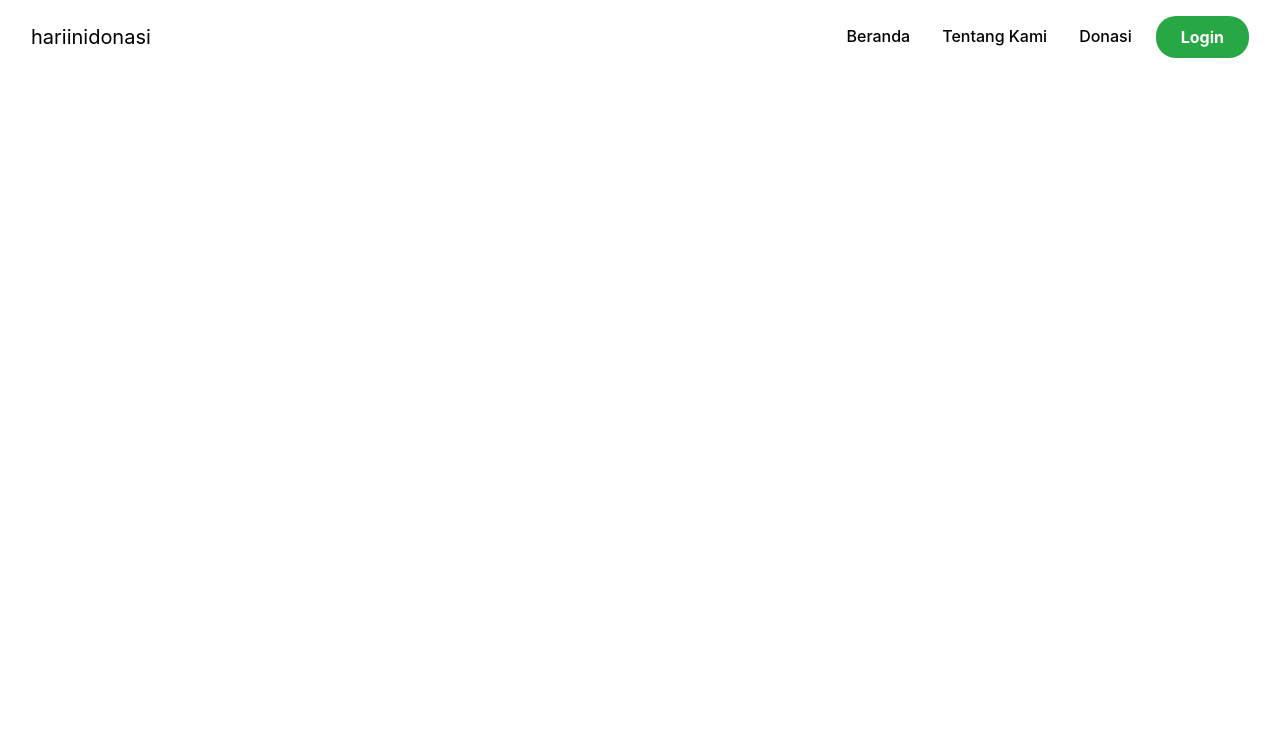
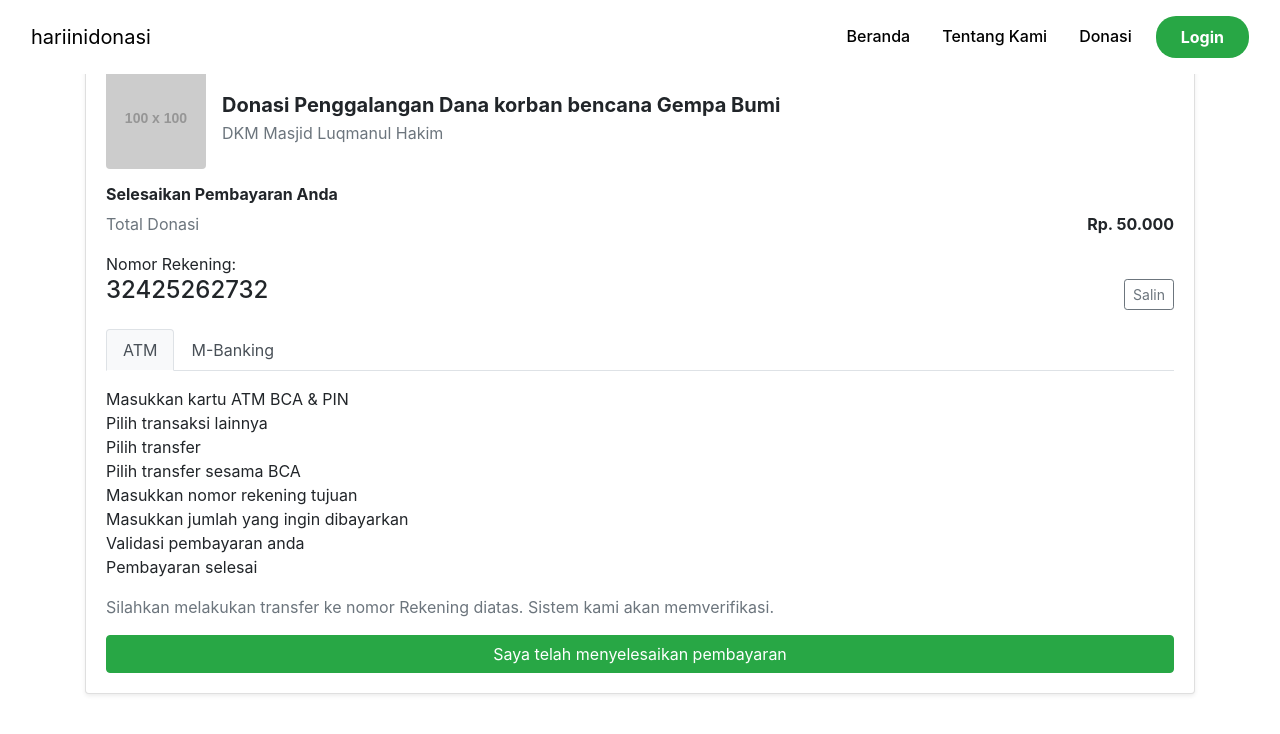
Before and after one commit to Naufalhff/AplikasiPengelolaanDonasiMasjid, a Vue app in the folder frontend/user/: page /pembayaran in a window 1280 px wide. Shown: the top 734 px of the page. Built offline with nearby package versions, Linux system fonts and the light colour scheme.

Commit message:
update pembayaran

```diff
--- a/frontend/user/src/router/index.js
+++ b/frontend/user/src/router/index.js
@@ -15,6 +15,8 @@ import DashboardPage from "../views/DashboardPage.vue";
 import DetailDonasi from "../views/DetailDonasi.vue";
 import NominalPage from "../views/NominalPage.vue";
 import FormDonasi from "../views/FormDonasi.vue";
+import PembayaranPage from "../views/PembayaranPage.vue";
+import UploadBukti from "../views/UploadBukti.vue";
 
 const routes = [
   {
@@ -93,6 +95,16 @@ const routes = [
     name: "FormDonasi",
     component: FormDonasi,
   },
+  {
+    path: "/pembayaran",
+    name: "PembayaranPage",
+    component: PembayaranPage,
+  },
+  {
+    path: "/uploadbukti",
+    name: "UploadBukti",
+    component: UploadBukti,
+  },
 ];
 
 const router = createRouter({
--- a/frontend/user/src/views/FormDonasi.vue
+++ b/frontend/user/src/views/FormDonasi.vue
@@ -17,10 +17,14 @@
             >Rp{{ selectedAmount.toLocaleString() }}</span
           >
         </div>
-        <div class="mb-3">
+        <div class="d-flex justify-content-between align-items-center mb-3">
           <h6>Metode Pembayaran</h6>
-          <select class="form-select" aria-label="Metode Pembayaran">
-            <option selected disabled>Pilih Metode Pembayaran</option>
+          <select
+            class="form-select form-select-sm border-0 text-end"
+            aria-label="Metode Pembayaran"
+            v-model="donor.paymentMethod"
+          >
+            <option value="" selected disabled>Pilih</option>
             <option value="bca">BCA</option>
             <option value="bri">BRI</option>
           </select>
@@ -34,7 +38,7 @@
             >
             atau lengkapi data dibawah ini
           </p>
-          <form @submit.prevent="submitDonation">
+          <form @submit.prevent="confirmDonation">
             <div class="form-group">
               <label for="fullName">Nama Lengkap</label>
               <input
@@ -88,10 +92,51 @@
         </div>
       </div>
     </div>
+
+    <div
+      class="modal fade"
+      id="donationModal"
+      tabindex="-1"
+      aria-labelledby="donationModalLabel"
+      aria-hidden="true"
+      data-bs-backdrop="static"
+      data-bs-keyboard="false"
+    >
+      <div class="modal-dialog">
+        <div class="modal-content">
+          <div class="modal-body text-center p-5">
+            <img src="" alt="Konfirmasi Donasi" class="mb-4" />
+            <h5 class="mb-3">Konfirmasi Donasi</h5>
+            <p>
+              Donasi Anda senilai Rp{{ selectedAmount.toLocaleString() }} akan
+              disalurkan
+            </p>
+            <div class="d-flex justify-content-between mt-4">
+              <button
+                type="button"
+                class="btn btn-secondary"
+                data-bs-dismiss="modal"
+              >
+                Kembali
+              </button>
+              <button
+                type="button"
+                class="btn btn-success"
+                @click="submitDonation"
+              >
+                OK, Kirim
+              </button>
+            </div>
+          </div>
+        </div>
+      </div>
+    </div>
   </div>
 </template>
 
 <script>
+import { Modal } from "bootstrap";
+
 export default {
   data() {
     return {
@@ -106,25 +151,29 @@ export default {
         phoneNumber: "",
         address: "",
         email: "",
+        paymentMethod: "",
       },
     };
   },
   methods: {
     goBack() {
-      // Logika untuk kembali ke halaman sebelumnya untuk mengubah nominal
       this.$router.push({ name: "NominalPage" });
     },
-    login() {
-      // Logika untuk proses login
-      alert("Fitur login belum tersedia");
+    confirmDonation() {
+      if (this.validateForm()) {
+        this.$nextTick(() => {
+          const donationModal = new Modal(
+            document.getElementById("donationModal")
+          );
+          donationModal.show();
+        });
+      } else {
+        alert("Harap lengkapi semua data donatur.");
+      }
     },
     submitDonation() {
       if (this.validateForm()) {
-        // Logika pengiriman data donasi
-        alert("Donasi berhasil diproses!");
-        this.$router.push({ name: "ThankYouPage" });
-      } else {
-        alert("Harap lengkapi semua data donatur.");
+        this.$router.push({ name: "PembayaranPage" });
       }
     },
     validateForm() {
@@ -132,7 +181,8 @@ export default {
         this.donor.fullName &&
         this.donor.phoneNumber &&
         this.donor.address &&
-        this.donor.email
+        this.donor.email &&
+        this.donor.paymentMethod
       );
     },
   },
--- /dev/null
+++ b/frontend/user/src/views/PembayaranPage.vue
@@ -0,0 +1,136 @@
+<template>
+  <div class="container mt-5">
+    <div class="card shadow-sm">
+      <div class="card-body">
+        <div class="d-flex align-items-center mb-3">
+          <img
+            src="https://via.placeholder.com/100x100"
+            alt="Donation Image"
+            class="rounded"
+            width="100"
+            height="100"
+          />
+          <div class="ml-3">
+            <h5 class="mb-1">
+              Donasi Penggalangan Dana korban bencana Gempa Bumi
+            </h5>
+            <p class="text-muted mb-0">DKM Masjid Luqmanul Hakim</p>
+          </div>
+        </div>
+
+        <!-- Payment Instructions -->
+        <h6 class="font-weight-bold">Selesaikan Pembayaran Anda</h6>
+        <div class="d-flex justify-content-between align-items-center mb-3">
+          <span class="text-muted">Total Donasi</span>
+          <span class="font-weight-bold">Rp. 50.000</span>
+        </div>
+
+        <!-- Account Number -->
+        <div class="mb-3">
+          <p class="mb-0">Nomor Rekening:</p>
+          <div class="d-flex justify-content-between align-items-center">
+            <h4>32425262732</h4>
+            <button
+              class="btn btn-outline-secondary btn-sm"
+              @click="copyAccountNumber"
+            >
+              <i class="fas fa-copy"></i> Salin
+            </button>
+          </div>
+        </div>
+
+        <!-- Payment Method Tabs -->
+        <ul class="nav nav-tabs mb-3" role="tablist">
+          <li class="nav-item">
+            <a
+              class="nav-link active"
+              id="atm-tab"
+              data-toggle="tab"
+              href="#atm"
+              role="tab"
+              >ATM</a
+            >
+          </li>
+          <li class="nav-item">
+            <a
+              class="nav-link"
+              id="mbanking-tab"
+              data-toggle="tab"
+              href="#mbanking"
+              role="tab"
+              >M-Banking</a
+            >
+          </li>
+        </ul>
+        <div class="tab-content">
+          <!-- ATM Instructions -->
+          <div class="tab-pane fade show active" id="atm" role="tabpanel">
+            <ul class="list-unstyled">
+              <li>Masukkan kartu ATM BCA & PIN</li>
+              <li>Pilih transaksi lainnya</li>
+              <li>Pilih transfer</li>
+              <li>Pilih transfer sesama BCA</li>
+              <li>Masukkan nomor rekening tujuan</li>
+              <li>Masukkan jumlah yang ingin dibayarkan</li>
+              <li>Validasi pembayaran anda</li>
+              <li>Pembayaran selesai</li>
+            </ul>
+          </div>
+
+          <!-- M-Banking Instructions -->
+          <div class="tab-pane fade" id="mbanking" role="tabpanel">
+            <ul class="list-unstyled">
+              <li>Buka aplikasi BCA Mobile</li>
+              <li>Pilih "m-Transfer"</li>
+              <li>Pilih transfer</li>
+              <li>Pilih "Transfer Antar Bank"</li>
+              <li>Masukkan nomor rekening tujuan</li>
+              <li>Masukkan jumlah yang ingin dibayarkan</li>
+              <li>Validasi pembayaran anda</li>
+              <li>Pembayaran selesai</li>
+            </ul>
+          </div>
+        </div>
+
+        <!-- Final Action -->
+        <p class="text-muted">
+          Silahkan melakukan transfer ke nomor Rekening diatas. Sistem kami akan
+          memverifikasi.
+        </p>
+        <button class="btn btn-success btn-block" @click="completePayment">
+          Saya telah menyelesaikan pembayaran
+        </button>
+      </div>
+    </div>
+  </div>
+</template>
+
+<script>
+export default {
+  methods: {
+    copyAccountNumber() {
+      navigator.clipboard.writeText("32425262732");
+      alert("Nomor rekening berhasil disalin!");
+    },
+    completePayment() {
+      this.$router.push("/uploadbukti");
+    },
+  },
+};
+</script>
+
+<style scoped>
+h5,
+h6 {
+  font-weight: bold;
+}
+
+.nav-tabs .nav-link.active {
+  background-color: #f8f9fa;
+  border-color: #dee2e6 #dee2e6 #fff;
+}
+
+.nav-tabs .nav-link {
+  color: #495057;
+}
+</style>
--- /dev/null
+++ b/frontend/user/src/views/UploadBukti.vue
@@ -0,0 +1,110 @@
+<template>
+  <div class="container mt-5">
+    <div class="card shadow-sm">
+      <div class="card-body text-center">
+        <div class="d-flex align-items-center mb-3">
+          <img
+            src="https://via.placeholder.com/100x100"
+            alt="Donation Image"
+            class="rounded"
+            width="100"
+            height="100"
+          />
+          <div class="ml-3">
+            <h5 class="mb-1">
+              Donasi Penggalangan Dana korban bencana Gempa Bumi
+            </h5>
+            <p class="text-muted mb-0">DKM Masjid Luqmanul Hakim</p>
+          </div>
+        </div>
+
+        <!-- Image Upload Section -->
+        <h6 class="font-weight-bold mb-3">ADD FILE</h6>
+        <div
+          class="border p-4 rounded"
+          @dragover.prevent
+          @drop.prevent="handleFileDrop"
+          @dragenter="isDragging = true"
+          @dragleave="isDragging = false"
+          :class="{ 'bg-light': isDragging }"
+        >
+          <img
+            src="https://via.placeholder.com/60x60"
+            alt="Image Icon"
+            class="mb-2"
+          />
+          <p class="mb-1">Drag and drop file here</p>
+          <p class="mb-2">OR</p>
+          <input
+            type="file"
+            class="form-control-file"
+            @change="handleFileSelect"
+            id="fileInput"
+            style="display: none"
+          />
+          <button class="btn btn-outline-primary" @click="browseFile">
+            Browse File
+          </button>
+        </div>
+
+        <!-- Submit Button -->
+        <button class="btn btn-success btn-block mt-4" @click="submitFile">
+          Kirim
+        </button>
+      </div>
+    </div>
+  </div>
+</template>
+
+<script>
+export default {
+  data() {
+    return {
+      isDragging: false,
+      selectedFile: null,
+    };
+  },
+  methods: {
+    handleFileDrop(event) {
+      this.isDragging = false;
+      const files = event.dataTransfer.files;
+      if (files.length > 0) {
+        this.selectedFile = files[0];
+        alert(`File ${this.selectedFile.name} selected.`);
+      }
+    },
+    handleFileSelect(event) {
+      const files = event.target.files;
+      if (files.length > 0) {
+        this.selectedFile = files[0];
+        alert(`File ${this.selectedFile.name} selected.`);
+      }
+    },
+    browseFile() {
+      document.getElementById("fileInput").click();
+    },
+    submitFile() {
+      if (this.selectedFile) {
+        alert(`File ${this.selectedFile.name} submitted!`);
+      } else {
+        alert("Please select a file before submitting.");
+      }
+    },
+  },
+};
+</script>
+
+<style scoped>
+h5,
+h6 {
+  font-weight: bold;
+}
+
+.border {
+  border: 2px dashed #ced4da;
+}
+
+.bg-light {
+  background-color: #f8f9fa;
+}
+</style>
```
